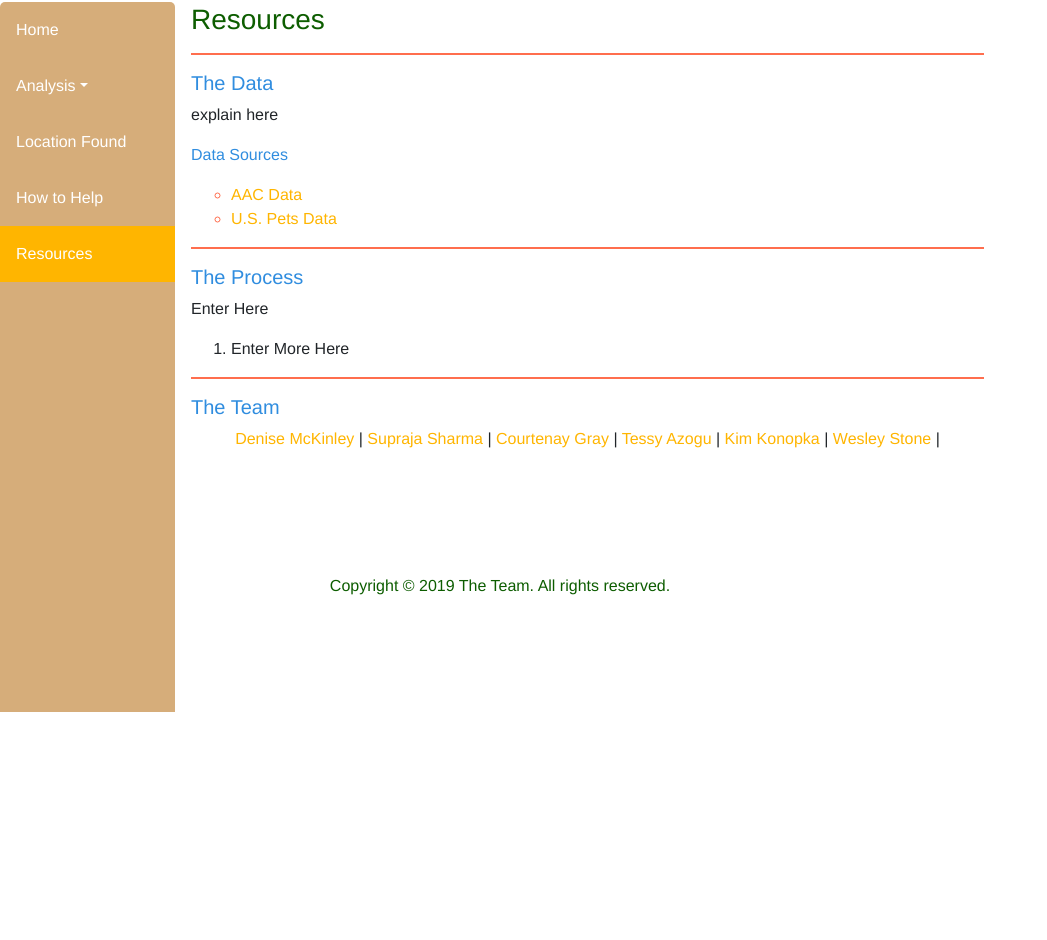
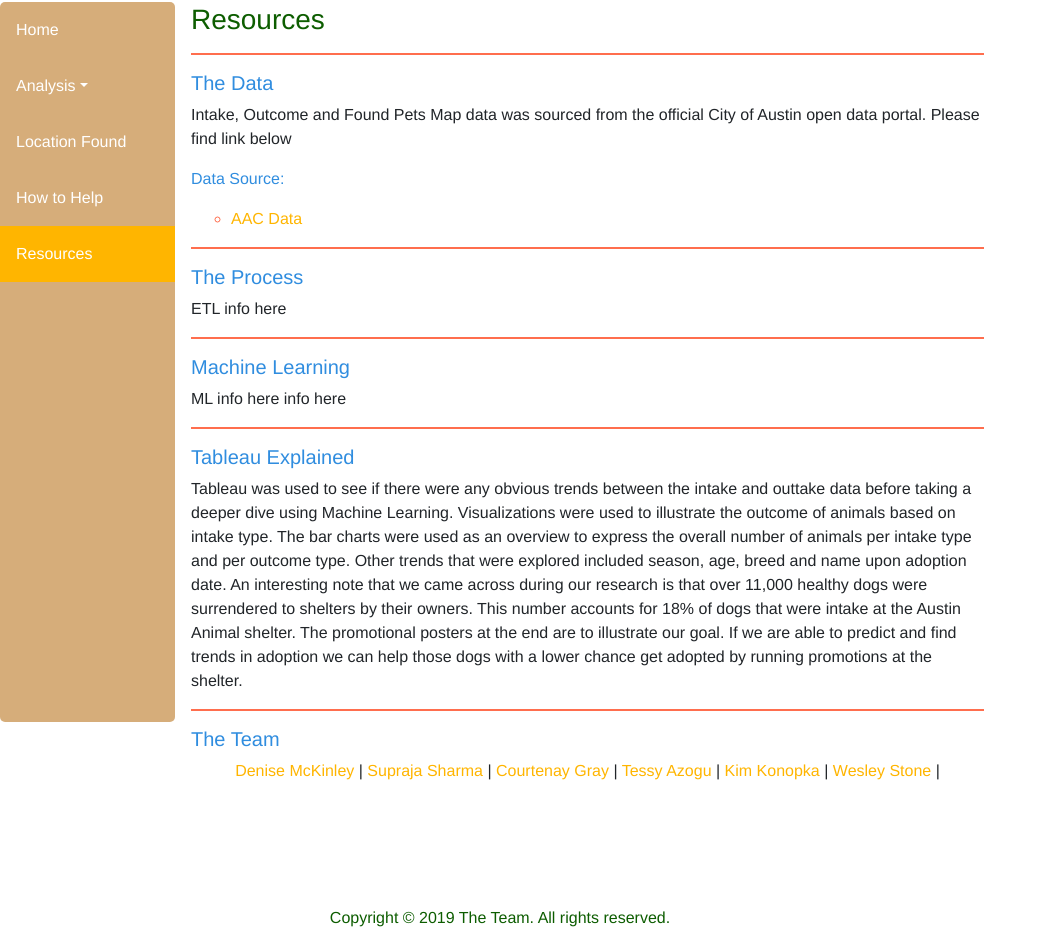
Before and after one commit to DeniseMcK9210/Animal-Adoption, a Flask app: page /resources in a window 1280 px wide. Shown: the part 88-1028 px from the top of the page, without its empty margins (0-1047 px from the left). Before the commit the page ends 800 px from the top, so only its background shows below. Run offline with Flask 2, Linux system fonts and the light colour scheme; parts of the project's set-up code (start-up, migrations or seed data) failed here and were passed over; some libraries are stand-ins or nearby versions.

Commit message:
resources update

```diff
--- a/App/templates/resources.html
+++ b/App/templates/resources.html
@@ -46,20 +46,24 @@
             <h3 class="dpurple">Resources</h3>
             <hr class="hr-o">
             <h5 class="pink">The Data</h5>
-            <p>explain here
-                <p class="pink"><strong>Data Sources</strong></p>
+            <p>Intake, Outcome and Found Pets Map data was sourced from the official City of Austin open data portal. Please find link below
+                <p class="pink"><strong>Data Source:</strong></p>
             <ul>
                 <li><a href="https://data.austintexas.gov/browse?q=austin%20animal%20center&sortBy=relevance" target="_blank">AAC Data</a></li>
-                <li><a href="#" target="_blank">U.S. Pets Data</a></li>
-
             </ul>
             <hr class="hr-o">
              <h5 class="pink">The Process</h5>
-            <p>Enter Here </p>
-            <ol>
-                <li>Enter More Here</li>
+            <p>ETL info here </p>
 
-            </ol>
+            <hr class="hr-o">
+             <h5 class="pink">Machine Learning</h5>
+            <p>ML info here info here </p>
+
+            <hr class="hr-o">
+             <h5 class="pink">Tableau Explained</h5>
+            <p>Tableau was used to see if there were any obvious trends between the intake and outtake data before taking a deeper dive using Machine Learning. Visualizations were used to illustrate the outcome of animals based on intake type. The bar charts were used as an overview to express the overall number of animals per intake type and per outcome type. Other trends that were explored included season, age, breed and name upon adoption date. An interesting note that we came across during our research is that over 11,000 healthy dogs were surrendered to shelters by their owners. This number accounts for 18% of dogs that were intake at the Austin Animal shelter. The promotional posters at the end are to illustrate our goal. If we are able to predict and find trends in adoption we can help those dogs with a lower chance get adopted by running promotions at the shelter. </p>
+
+
             <hr class="hr-o">
              <h5 class="pink">The Team</h5>
            <p class= "text-center"><a href="https://github.com/DeniseMcK9210" target="_blank">Denise McKinley</a>  |
```
